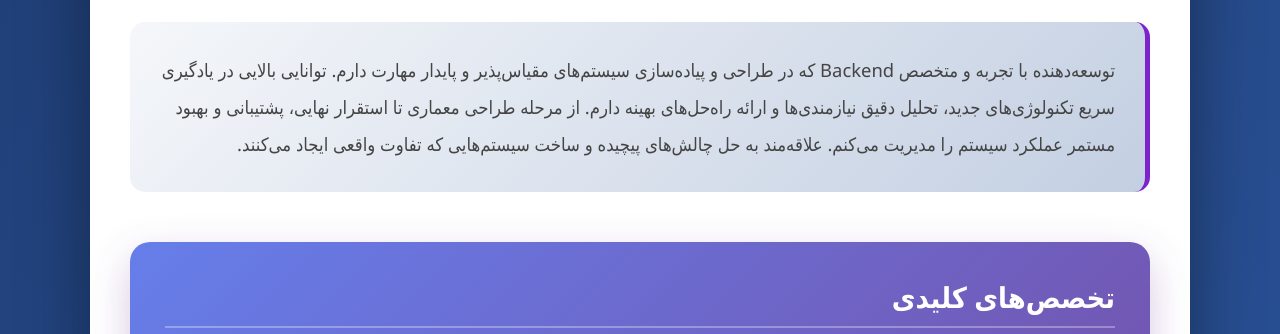
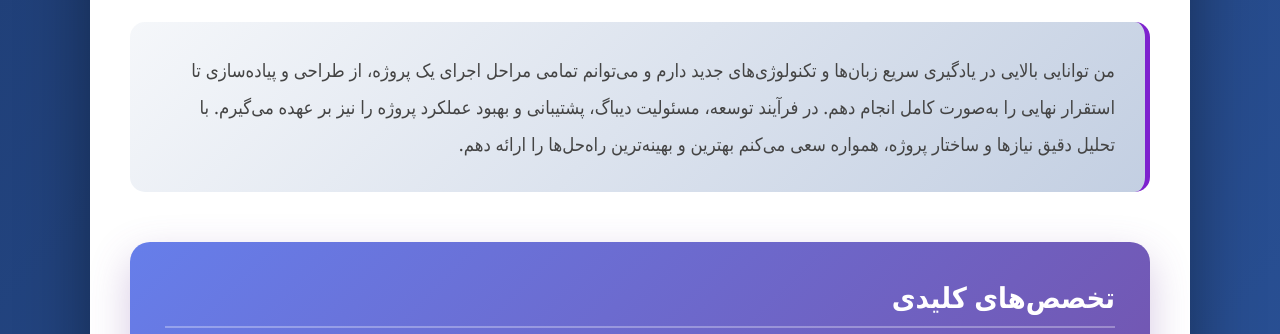
Before and after one commit to signormasih/signormasih.github.io, a plain HTML site: page index.html in a window 1280 px wide. Shown: the part 466-800 px from the top of the page. Drawn offline with Linux system fonts and the light colour scheme.

Commit message:
Update index.html

```diff
--- a/index.html
+++ b/index.html
@@ -341,10 +341,9 @@
             <div class="section">
                 <h2>درباره من</h2>
                 <p class="about">
-                    توسعه‌دهنده با تجربه و متخصص Backend که در طراحی و پیاده‌سازی سیستم‌های مقیاس‌پذیر و پایدار مهارت دارم.
-                    توانایی بالایی در یادگیری سریع تکنولوژی‌های جدید، تحلیل دقیق نیازمندی‌ها و ارائه راه‌حل‌های بهینه دارم.
-                    از مرحله طراحی معماری تا استقرار نهایی، پشتیبانی و بهبود مستمر عملکرد سیستم را مدیریت می‌کنم.
-                    علاقه‌مند به حل چالش‌های پیچیده و ساخت سیستم‌هایی که تفاوت واقعی ایجاد می‌کنند.
+                   من توانایی بالایی در یادگیری سریع زبان‌ها و تکنولوژی‌های جدید دارم و می‌توانم تمامی مراحل اجرای یک پروژه، از طراحی و پیاده‌سازی تا استقرار نهایی را به‌صورت کامل انجام دهم.
+در فرآیند توسعه، مسئولیت دیباگ، پشتیبانی و بهبود عملکرد پروژه را نیز بر عهده می‌گیرم.
+با تحلیل دقیق نیازها و ساختار پروژه، همواره سعی می‌کنم بهترین و بهینه‌ترین راه‌حل‌ها را ارائه دهم.
                 </p>
             </div>
 
```
